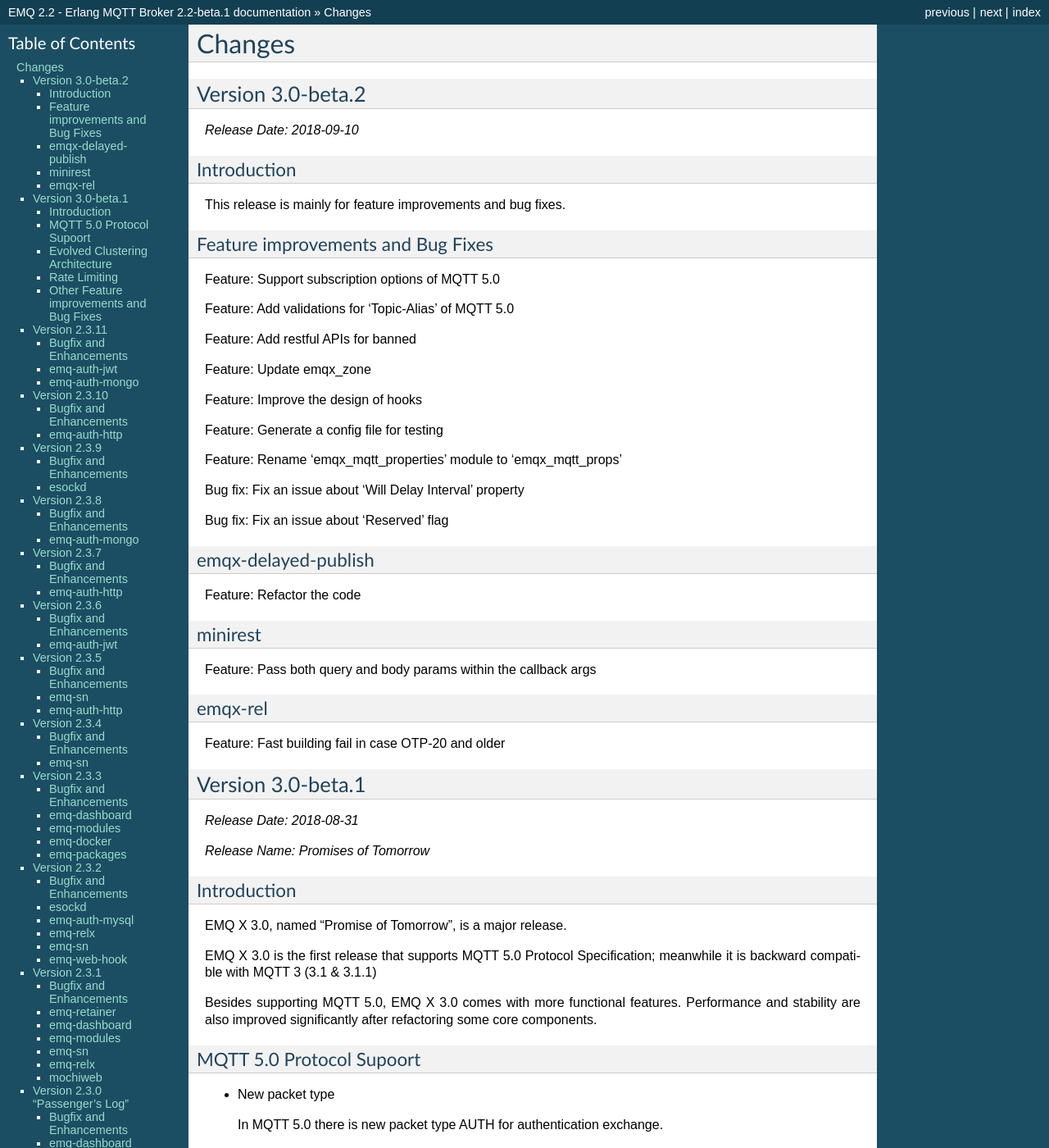
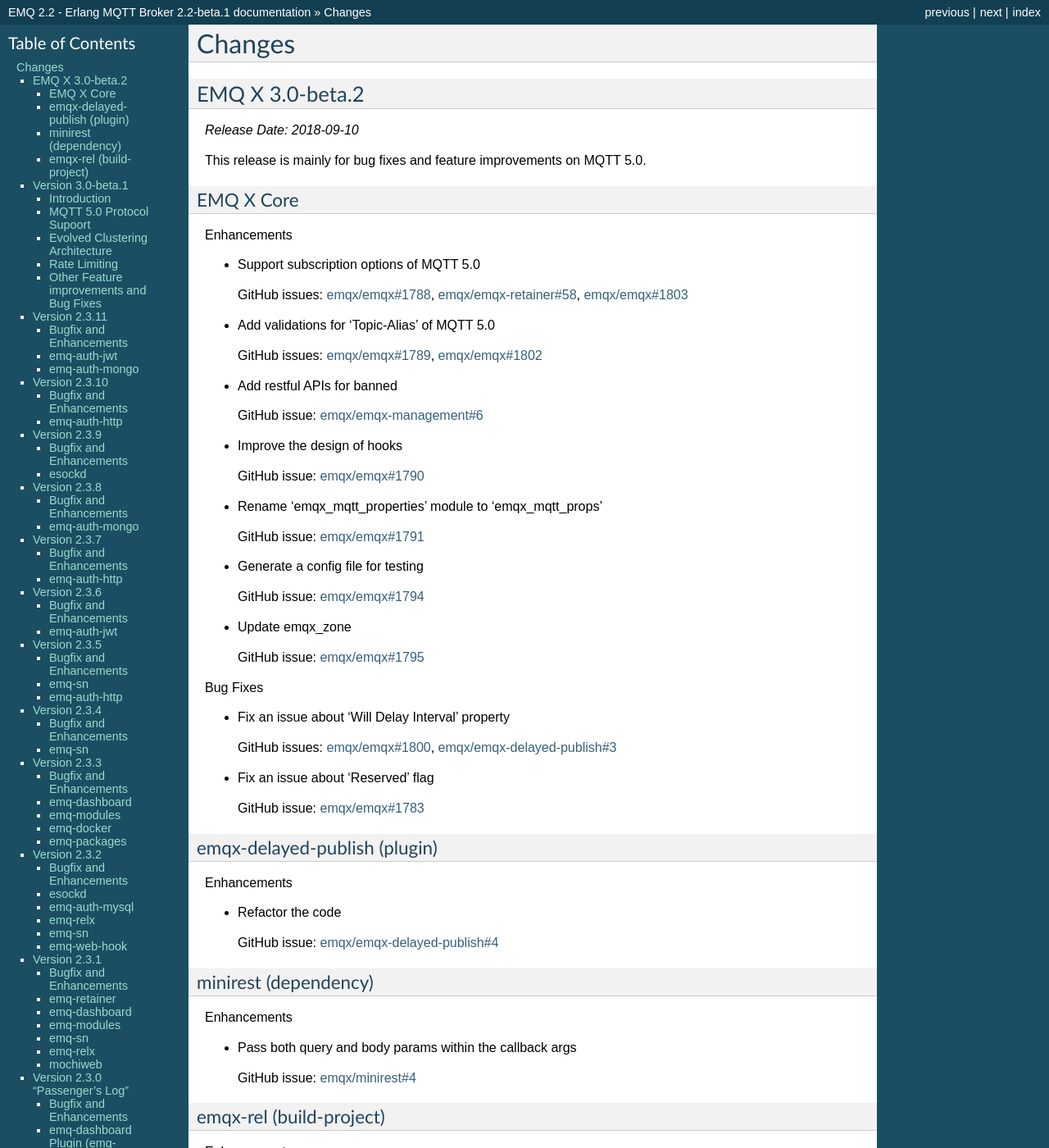
Before and after one commit to emqxarchive/emqx-docs-en, a Sphinx documentation site: the page built from source/changes.rst, in a window 1280 px wide and 1400 px high. Shown: the whole window at 82% size. Built offline with Sphinx 7.4.7, drawn with Linux system fonts in a browser that asks for light colours; some of the changed text lies outside the part shown.

Commit message:
Release EMQ X 3.0-beta.2 - update2

```diff
--- a/source/changes.rst
+++ b/source/changes.rst
@@ -6,48 +6,87 @@
 =======
 .. _release_3.0_beta.2:
 --------------
-Version 3.0-beta.2
+EMQ X 3.0-beta.2
 --------------
 
 *Release Date: 2018-09-10*
 
-Introduction
-------------
-This release is mainly for feature improvements and bug fixes.
-
-Feature improvements and Bug Fixes
-----------------------------------------
-
-Feature: Support subscription options of MQTT 5.0
-
-Feature: Add validations for 'Topic-Alias' of MQTT 5.0
-
-Feature: Add restful APIs for banned
-
-Feature: Update emqx_zone
-
-Feature: Improve the design of hooks
-
-Feature: Generate a config file for testing
-
-Feature: Rename 'emqx_mqtt_properties' module to 'emqx_mqtt_props'
-
-Bug fix: Fix an issue about 'Will Delay Interval' property
-
-Bug fix: Fix an issue about 'Reserved' flag
-
-emqx-delayed-publish
+This release is mainly for bug fixes and feature improvements on MQTT 5.0.
+
+EMQ X Core
+-------------
+
+Enhancements
+
+- Support subscription options of MQTT 5.0
+
+  GitHub issues:
+  `emqx/emqx#1788 <https://github.com/emqx/emqx/pull/1788>`_,
+  `emqx/emqx-retainer#58 <https://github.com/emqx/emqx-retainer/pull/58>`_,
+  `emqx/emqx#1803 <https://github.com/emqx/emqx/pull/1803>`_
+
+- Add validations for 'Topic-Alias' of MQTT 5.0
+
+  GitHub issues:
+  `emqx/emqx#1789 <https://github.com/emqx/emqx/pull/1789>`_,
+  `emqx/emqx#1802 <https://github.com/emqx/emqx/pull/1802>`_
+
+- Add restful APIs for banned
+
+  GitHub issue: `emqx/emqx-management#6 <https://github.com/emqx/emqx-management/pull/6>`_
+
+- Improve the design of hooks
+
+  GitHub issue: `emqx/emqx#1790 <https://github.com/emqx/emqx/pull/1790>`_
+
+- Rename 'emqx_mqtt_properties' module to 'emqx_mqtt_props'
+
+  GitHub issue: `emqx/emqx#1791 <https://github.com/emqx/emqx/pull/1791>`_
+
+- Generate a config file for testing
+
+  GitHub issue: `emqx/emqx#1794 <https://github.com/emqx/emqx/pull/1794>`_
+
+- Update emqx_zone
+
+  GitHub issue: `emqx/emqx#1795 <https://github.com/emqx/emqx/pull/1795>`_
+
+
+Bug Fixes
+
+- Fix an issue about 'Will Delay Interval' property
+
+  GitHub issues:
+  `emqx/emqx#1800 <https://github.com/emqx/emqx/pull/1800>`_,
+  `emqx/emqx-delayed-publish#3 <https://github.com/emqx/emqx-delayed-publish/pull/3>`_
+
+- Fix an issue about 'Reserved' flag
+
+  GitHub issue: `emqx/emqx#1783 <https://github.com/emqx/emqx/pull/1783>`_
+
+emqx-delayed-publish (plugin)
 ----------------------
-Feature: Refactor the code
-
-minirest
----------
-Feature: Pass both query and body params within the callback args
-
-emqx-rel
----------
-Feature: Fast building fail in case OTP-20 and older
-
+Enhancements
+
+- Refactor the code
+
+  GitHub issue: `emqx/emqx-delayed-publish#4 <https://github.com/emqx/emqx-delayed-publish/pull/4>`_
+
+minirest (dependency)
+---------------------
+Enhancements
+
+- Pass both query and body params within the callback args
+
+  GitHub issue: `emqx/minirest#4 <https://github.com/emqx/minirest/pull/4>`_
+
+emqx-rel (build-project)
+---------------------
+Enhancements
+
+- Fast building fail in case OTP-20 and older
+
+  GitHub issue: `emqx/emqx-rel#217 <https://github.com/emqx/emqx-rel/pull/217>`_
 
 .. _release_3.0_beta.1:
 
```
